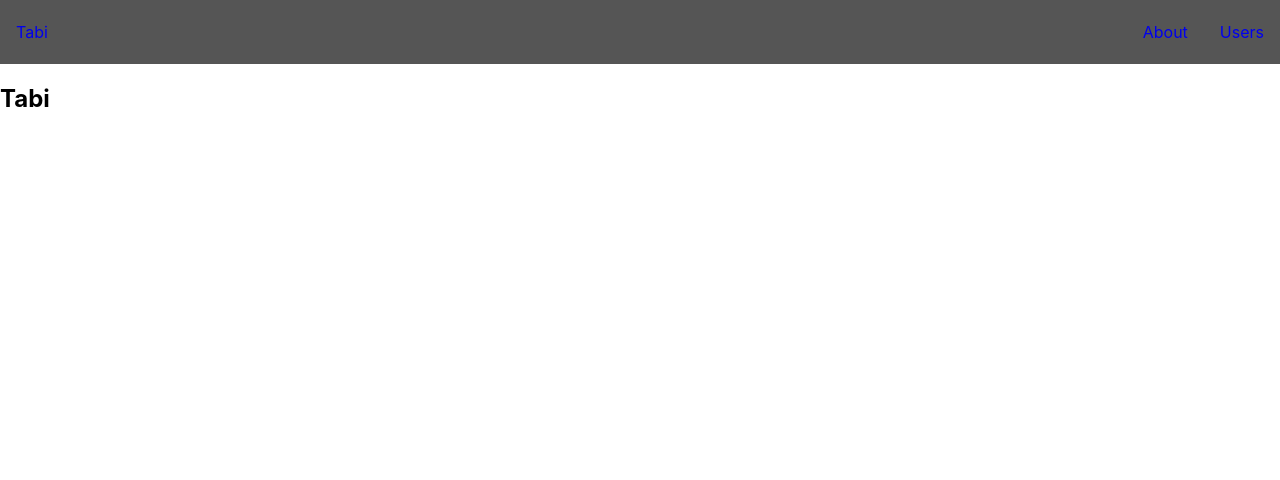
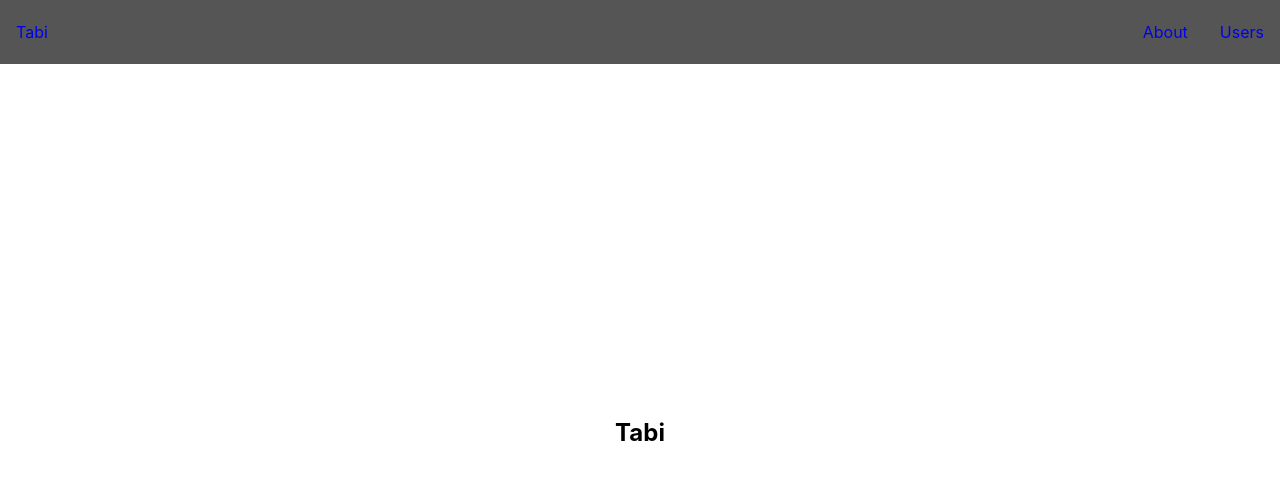
Before and after one commit to AlexLLKong/Tabi-client, a React (Create React App) app: page / in a window 1280 px wide. Shown: the top 480 px of the page. Built offline with nearby package versions, Linux system fonts and the light colour scheme.

Commit message:
Add wrapper component
[Ticket: 007]

```diff
--- a/src/Components/Navbar.tsx
+++ b/src/Components/Navbar.tsx
@@ -7,6 +7,7 @@ import {
 } from 'react-router-dom'
 import styles from './Navbar.module.css'
 import navlinkStyles from './Navlink.module.css'
+import { Wrapper } from './Wrapper'
 export default function Navbar() {
 	return (
 		<Router>
@@ -42,7 +43,11 @@ export default function Navbar() {
 	)
 }
 function Home() {
-	return <h2>Tabi</h2>
+	return (
+		<Wrapper>
+			<h2>Tabi</h2>
+		</Wrapper>
+	)
 }
 
 function About() {
--- /dev/null
+++ b/src/Components/Wrapper.module.css
@@ -0,0 +1,7 @@
+.wrapper {
+	display: flex;
+	justify-content: center;
+	align-items: center;
+	width: 100%;
+	height: calc(100vh - 4rem);
+}
--- /dev/null
+++ b/src/Components/Wrapper.tsx
@@ -0,0 +1,7 @@
+import React, { FC } from 'react'
+import styles from './Wrapper.module.css'
+type Props = {}
+
+export const Wrapper: FC<Props> = ({ children }) => (
+	<div className={styles.wrapper}>{children}</div>
+)
```
Also changed, not shown: tsconfig.json (+3 -9 lines), 2 other files (tests, documents, lock files or other folders).
